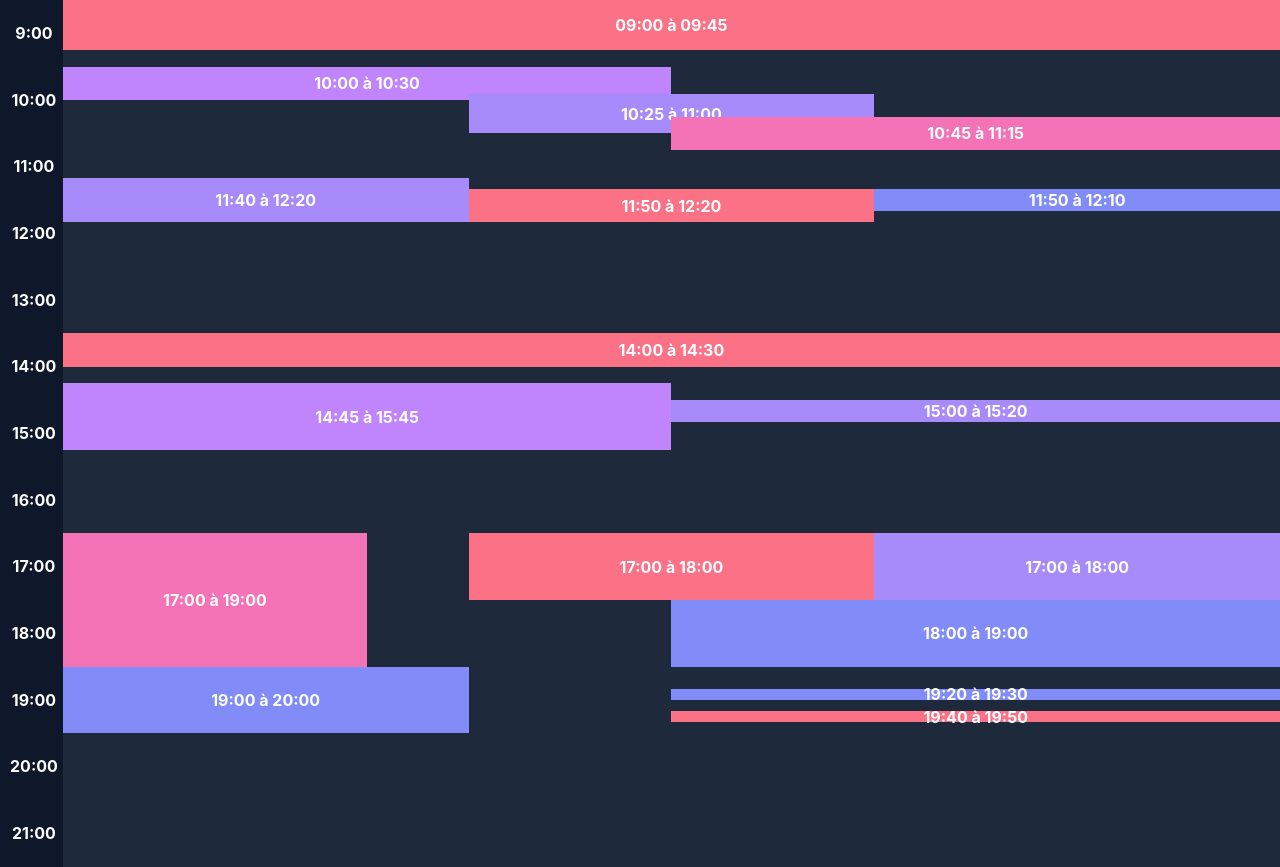
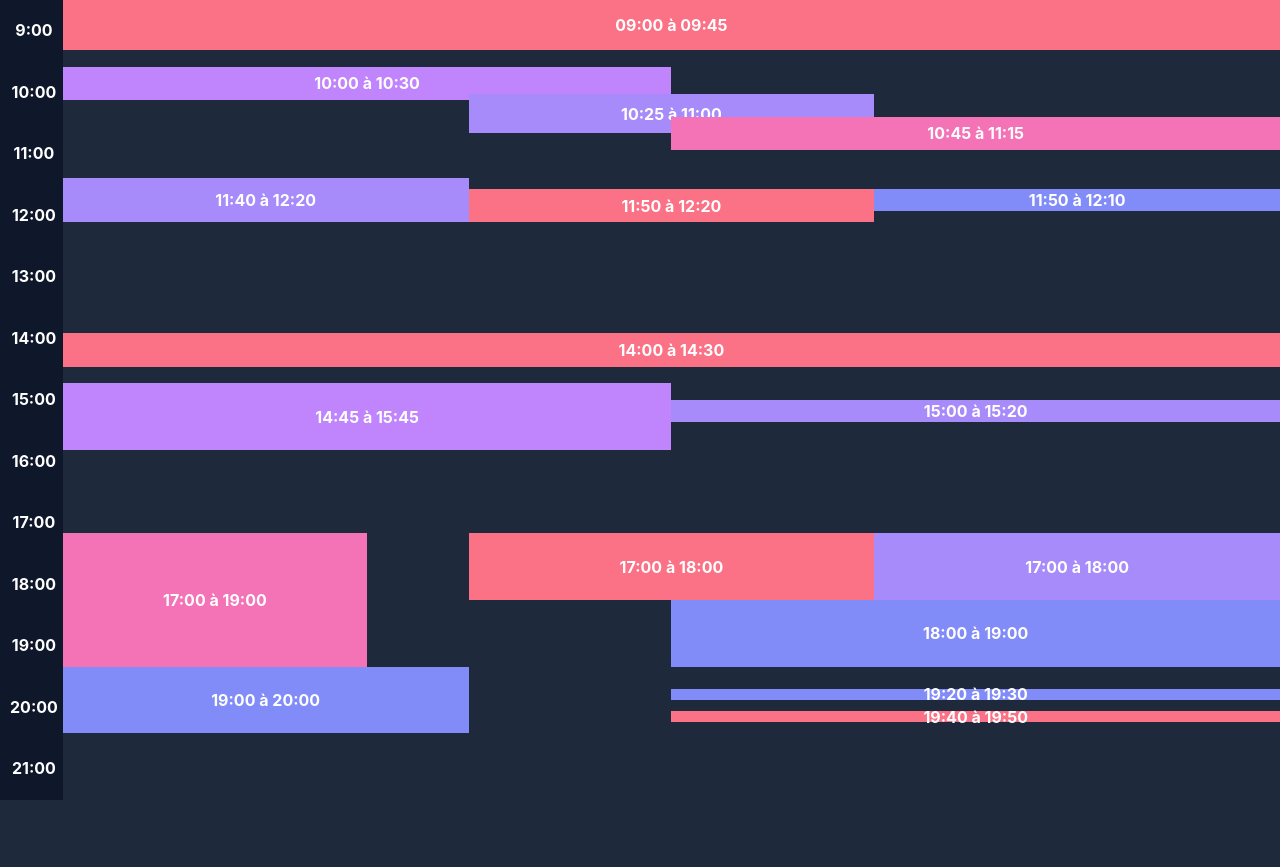
Before and after one commit to Picolas/frontjs-rendering-events, a React (Create React App) app: page / in a window 1280 px wide. After the commit the page ends 800 px from the top, so only its background shows below. Built offline with nearby package versions, Linux system fonts and the light colour scheme.

Commit message:
Fix hourLabels

```diff
--- a/src/components/HourLabels/Hourlabels.tsx
+++ b/src/components/HourLabels/Hourlabels.tsx
@@ -13,7 +13,7 @@ function HourLabels({ containerHeight }: HourLabelsProps) {
         hours.push(i);
     }
 
-    const hourHeight = containerHeight / (calendarEnd - calendarStart);
+    const hourHeight = (containerHeight / (calendarEnd - calendarStart + 1));
 
     return (
         <div className="hour-labels">
--- a/src/index.css
+++ b/src/index.css
@@ -7,8 +7,6 @@ body {
   -moz-osx-font-smoothing: grayscale;
   width: 100vw;
   height: 100vh;
-  overflow-x: hidden;
-  overflow-y: scroll;
   background-color: #1e293b;
   color: #fff;
 }
```
